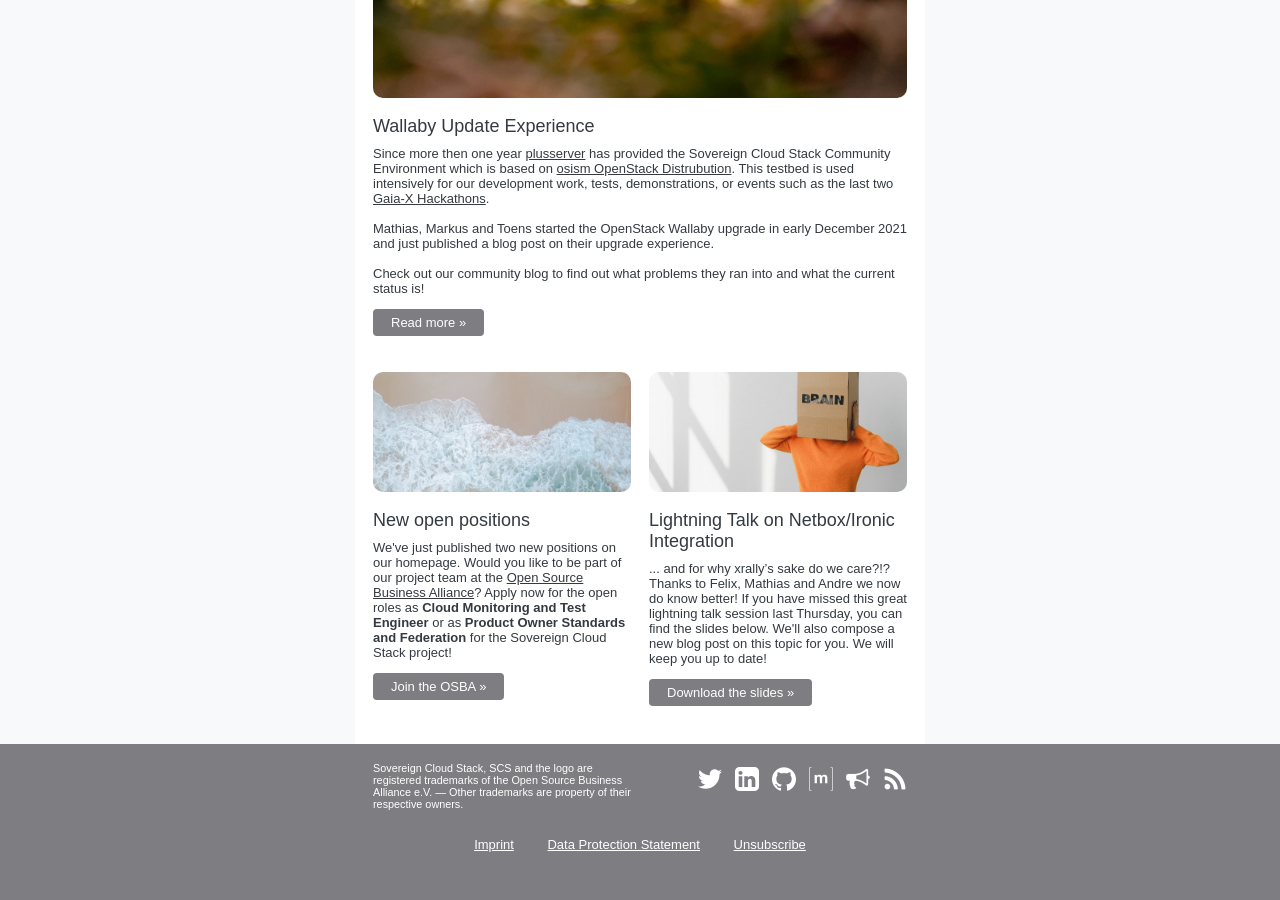
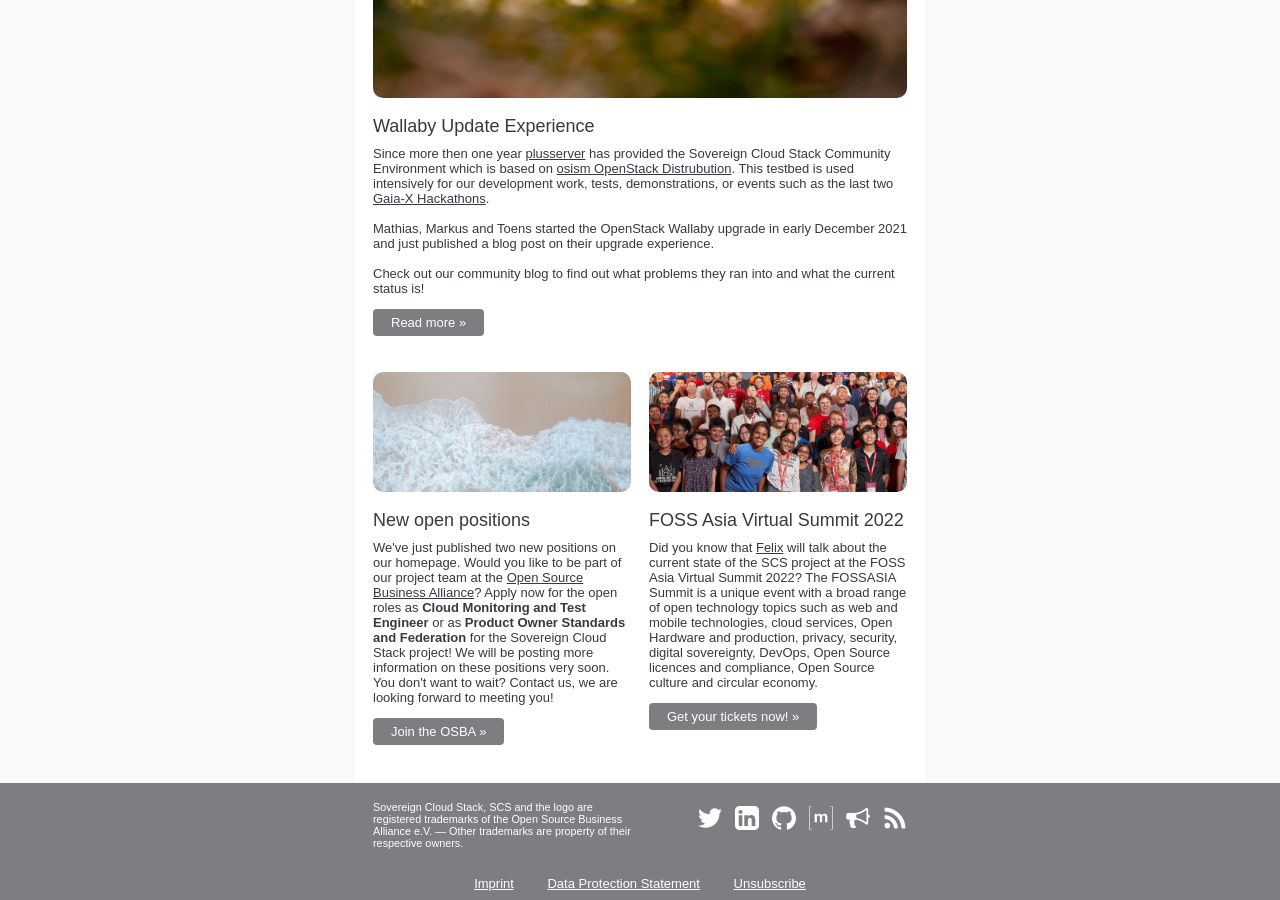
Before and after one commit to SovereignCloudStack/newsletter, a Jekyll site: the page built from digest/7.md, in a window 1280 px wide and 900 px high, scrolled down 681 px. Built offline with Jekyll 4.4.1, drawn with Linux system fonts in a browser that asks for light colours; before the commit the page ends 1542 px from its top, so only the background shows below that.

Commit message:
Finalize digest nr. 7
Signed-off-by: Eduard Itrich <eduard@itrich.net>

```diff
--- a/digest/7.md
+++ b/digest/7.md
@@ -39,19 +39,23 @@
       be part of our project team at the <a href="https://osb-alliance.de/">
       Open Source Business Alliance</a>? Apply now for the open roles as <b>Cloud
       Monitoring and Test Engineer</b> or as <b>Product Owner Standards and Federation</b>
-      for the Sovereign Cloud Stack project!
+      for the Sovereign Cloud Stack project! We will be posting more information
+      on these positions very soon. You don't want to wait? Contact us, we are
+      looking forward to meeting you!
     button:
       text: Join the OSBA
       link: https://scs.community/jobs/
-  - title: "Lightning Talk on Netbox/Ironic Integration"
-    image: /assets/images/7/netbox.jpg
+  - title: "FOSS Asia Virtual Summit 2022"
+    image: /assets/images/7/fossasia.jpg
     text: |-
-      ... and for why xrally’s sake do we care?!? Thanks to Felix, Mathias and
-      Andre we now do know better! If you have missed this great lightning talk
-      session last Thursday, you can find the slides below. We'll also compose
-      a new blog post on this topic for you. We will keep you up to date!
+      Did you know that <a href="https://scs.community/kronlage-dammers">Felix</a>
+      will talk about the current state of the SCS project at the FOSS Asia Virtual
+      Summit 2022? The FOSSASIA Summit is a unique event with a broad range of
+      open technology topics such as web and mobile technologies, cloud services,
+      Open Hardware and production, privacy, security, digital sovereignty, DevOps,
+      Open Source licences and compliance, Open Source culture and circular economy.
     button:
-      text: Download the slides
-      link: /newsletter/assets/slides/SCS-Rally-Tempest.pdf
+      text: Get your tickets now!
+      link: https://eventyay.com/e/6b901f56
 
 ---
```
Also changed, not shown: assets/images/7/fossasia.jpg (added), assets/images/8/netbox.jpg (renamed from assets/images/7/netbox.jpg).
